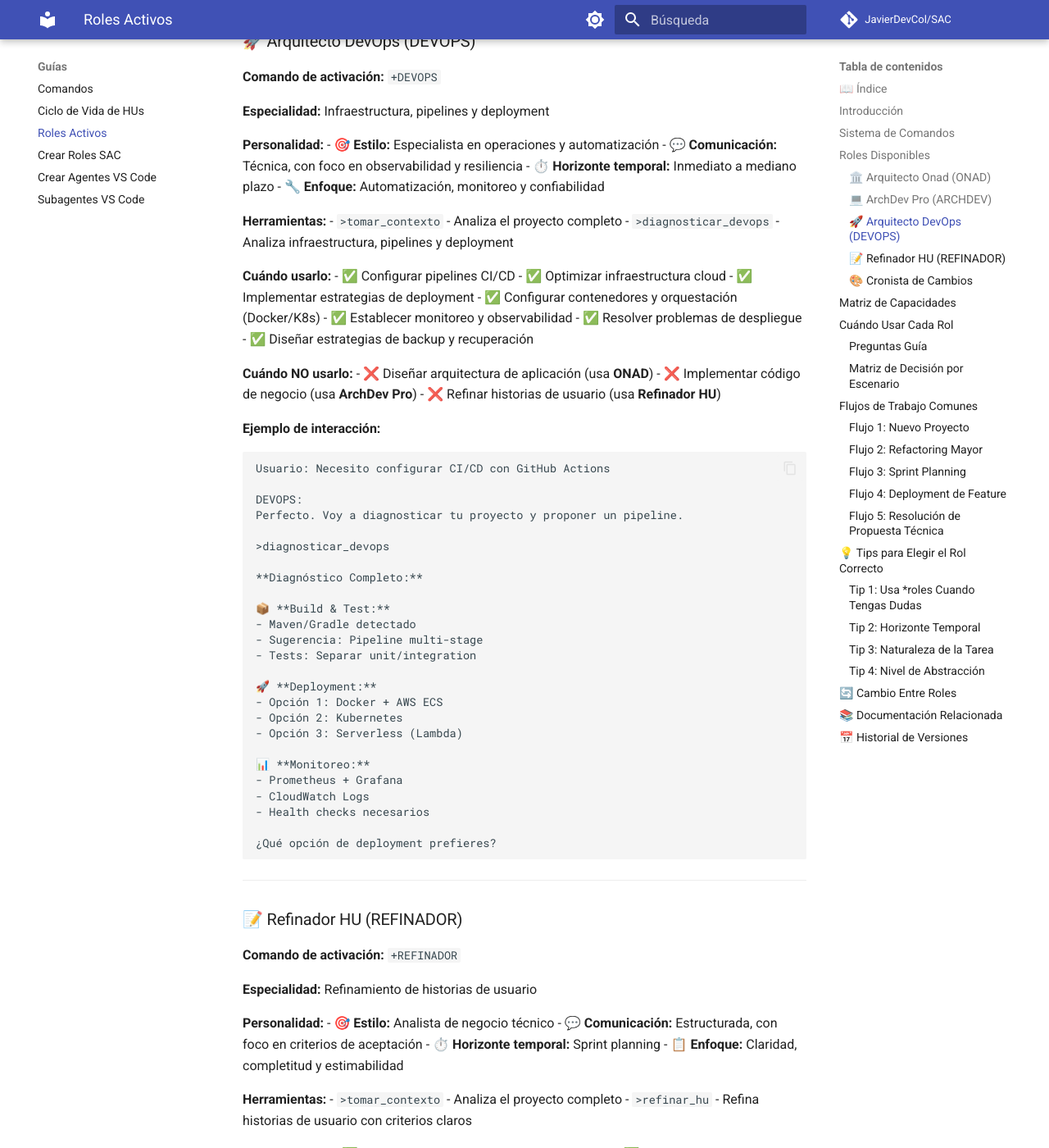
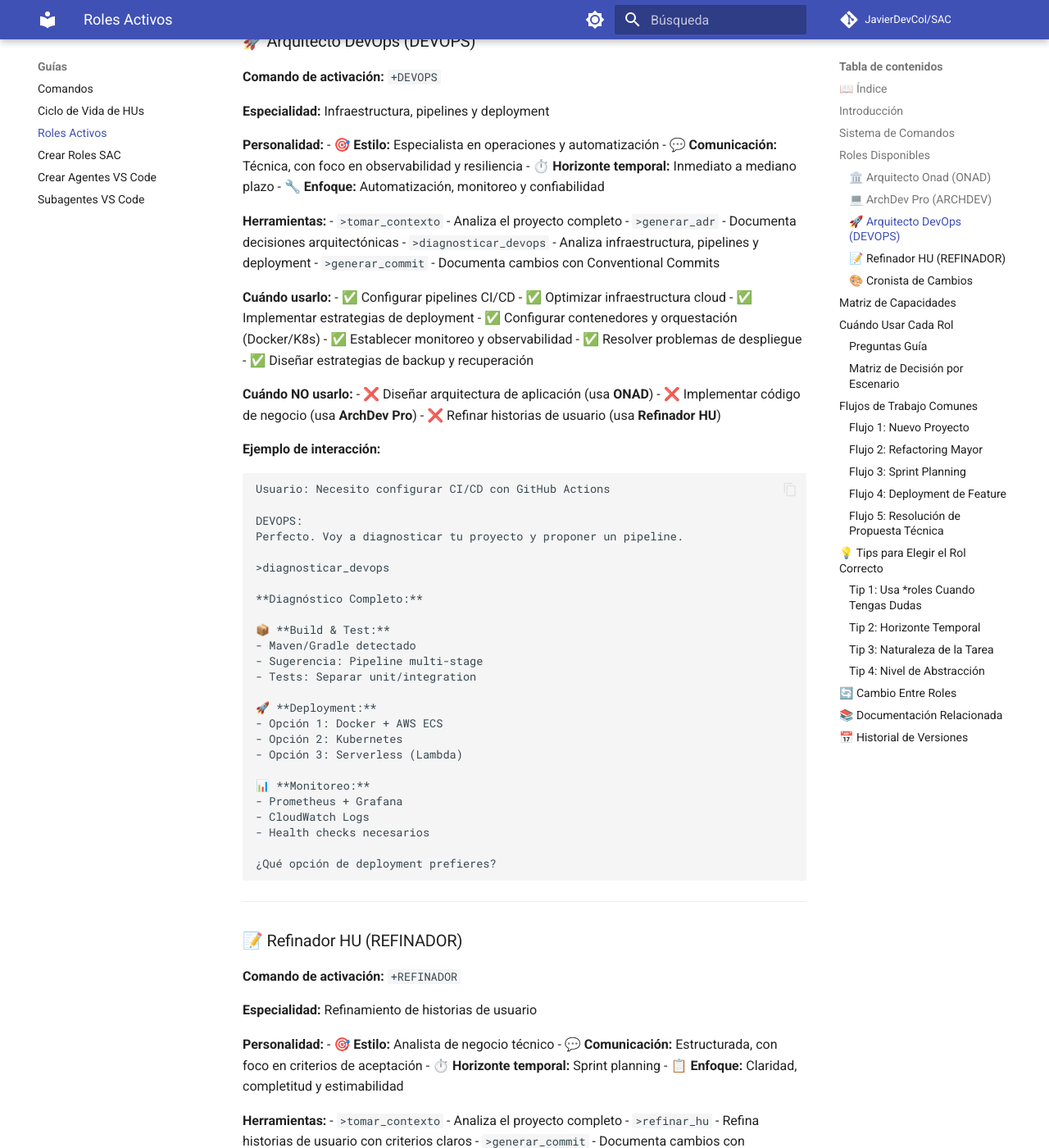
Before and after one commit to JavierDevCol/SAC, an MkDocs documentation site: the page built from docs/guias/guia_roles_activos.md, in a window 1280 px wide and 1400 px high, scrolled down 3681 px. Shown: the whole window at 82% size. Built offline with MkDocs 1.6.1 and Material for MkDocs 9.7.7, drawn with Linux system fonts in a browser that asks for light colours; comment, search, counter and statistics services are not loaded; some of the changed text lies outside the part shown.

Commit message:
fix(roles_activos): corregir ARTESANO, planificar_hu y herramientas faltantes
- Corregir ARTESANO → Cronista de Cambios / +CRONISTA
- Corregir planificar_hu: ONAD → ARCHDEV en Sprint Planning
- Agregar herramientas faltantes a REFINADOR (generar_commit, sincronizar_backlog)
- Agregar herramientas faltantes a DEVOPS (generar_adr, generar_commit)

````diff
--- a/docs/guias/guia_roles_activos.md
+++ b/docs/guias/guia_roles_activos.md
@@ -189,7 +189,9 @@ Perfecto. Voy a analizar el código y aplicar mejoras.
 
 **Herramientas:**
 - `>tomar_contexto` - Analiza el proyecto completo
+- `>generar_adr` - Documenta decisiones arquitectónicas
 - `>diagnosticar_devops` - Analiza infraestructura, pipelines y deployment
+- `>generar_commit` - Documenta cambios con Conventional Commits
 
 **Cuándo usarlo:**
 - ✅ Configurar pipelines CI/CD
@@ -251,6 +253,8 @@ Perfecto. Voy a diagnosticar tu proyecto y proponer un pipeline.
 **Herramientas:**
 - `>tomar_contexto` - Analiza el proyecto completo
 - `>refinar_hu` - Refina historias de usuario con criterios claros
+- `>generar_commit` - Documenta cambios con Conventional Commits
+- `>sincronizar_backlog` - Sincronizar estados del backlog
 
 **Cuándo usarlo:**
 - ✅ Refinar historias de usuario antes del sprint
@@ -334,7 +338,7 @@ Para encontrar rápidamente lo que necesito
 ```
 Usuario: Necesito un commit para los cambios de autenticación
 
-ARTESANO:
+CRONISTA:
 Perfecto. Voy a generar un mensaje de commit profesional.
 
 >generar_commit
@@ -375,7 +379,7 @@ git commit -m "feat(auth): implement JWT-based authentication" -m "..."
 
 ## Matriz de Capacidades
 
-| Capacidad / Rol | ONAD | ARCHDEV | DEVOPS | REFINADOR | ARTESANO |
+| Capacidad / Rol | ONAD | ARCHDEV | DEVOPS | REFINADOR | Cronista de Cambios |
 |-----------------|------|---------|--------|-----------|----------|
 | **Diseñar arquitectura** | ✅ Experto | ⚠️ Básico | ⚠️ Infra | ❌ No | ❌ No |
 | **Implementar código** | ❌ No | ✅ Experto | ⚠️ Scripts | ❌ No | ❌ No |
````
Also changed, not shown: other parts of docs/guias/guia_roles_activos.md (+18 -15 lines).
